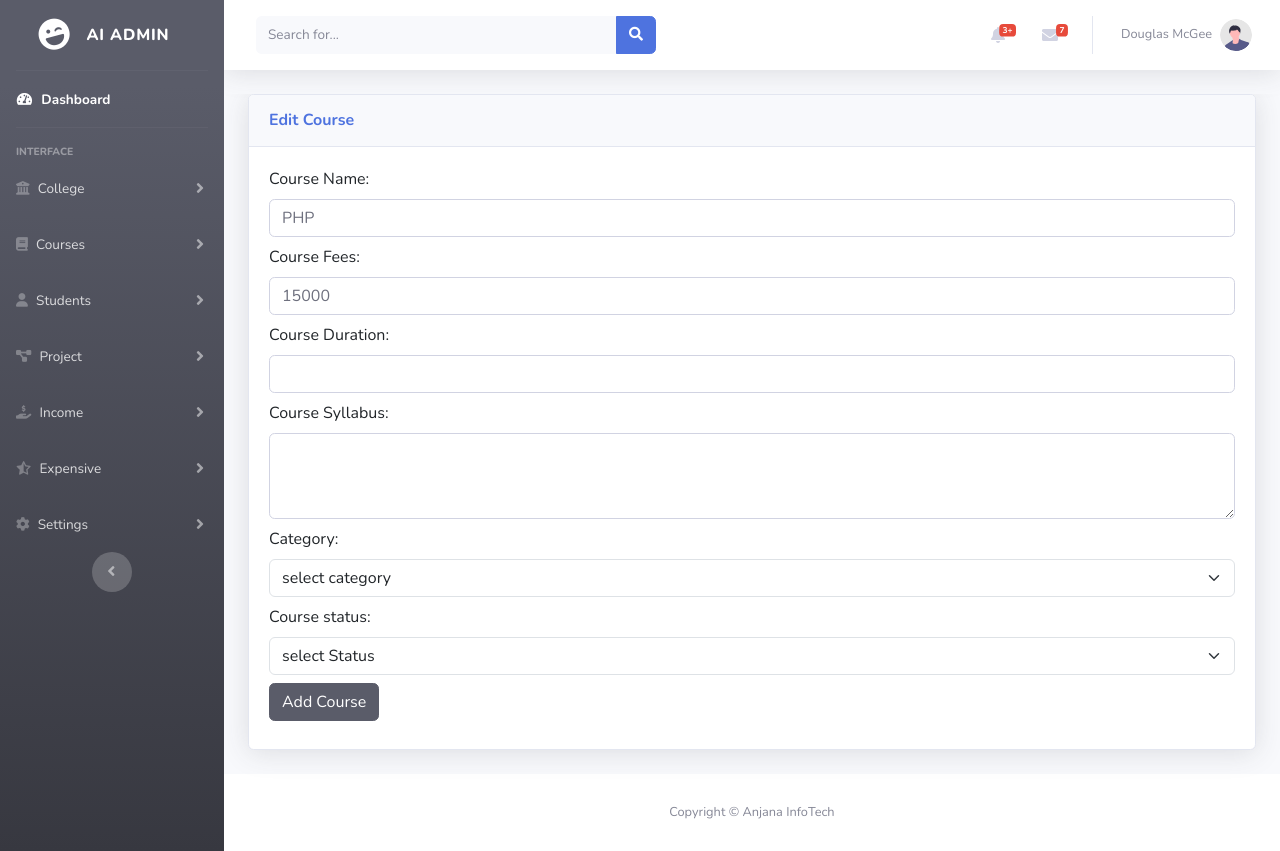
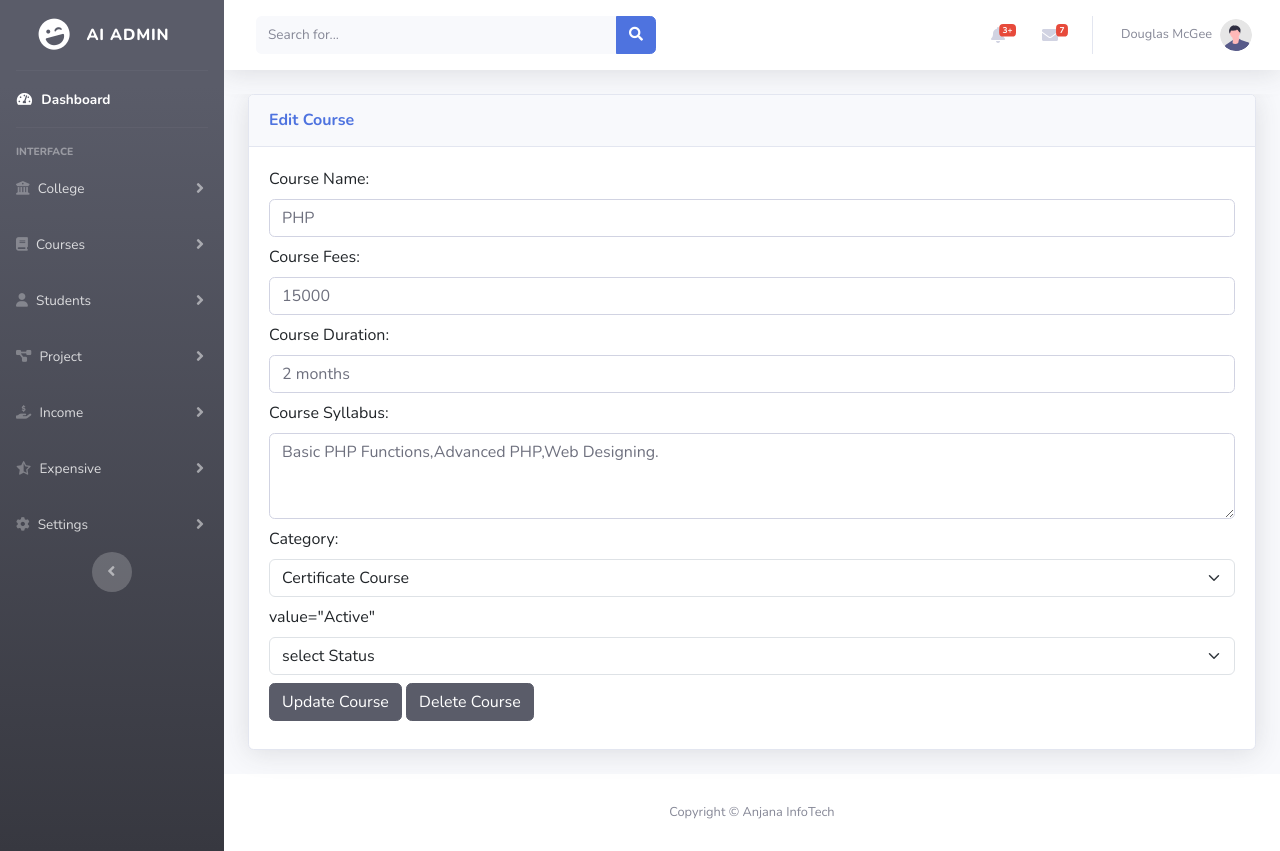
Before and after one commit to Balavignesh2503/ai-admin, a PHP site: page /addcourse.php?cid=1 in a window 1280 px wide. Run offline with PHP 8.4, Linux system fonts and the light colour scheme; data comes from the database, SQL or seed files in the repository; some libraries are stand-ins or nearby versions.

Commit message:
from laptop

```diff
--- a/addcourse.php
+++ b/addcourse.php
@@ -107,7 +107,7 @@
                                     <?php if (isset($_GET['cid'])){ ?>
                                         <div class="mb-2">
                                     <label for="exampleFormControlInput1" class="form-label">Course Duration:</label>
-                                    <input type="text" class="form-control" name="courseduration" id="exampleFormControlInput1">
+                                    <input type="text" value="<?php echo $coursedata['course_duration']?>" class="form-control" name="courseduration" id="exampleFormControlInput1">
                                 </div>
                                 <?php }else{?>
                                     <div class="mb-2">
@@ -118,7 +118,7 @@
                                     <?php if (isset($_GET['cid'])){ ?>
                                         <div class="mb-2">
                                     <label for="exampleFormControlTextarea1" class="form-label">Course Syllabus:</label>
-                                    <textarea class="form-control" name="coursesyllabus" id="exampleFormControlTextarea1" rows="3"></textarea>
+                                    <textarea class="form-control" name="coursesyllabus" id="exampleFormControlTextarea1" rows="3"><?php echo $coursedata['course_syllabus']?></textarea>
                                 </div>
                                 <?php }else{?>
                                     <div class="mb-2">
@@ -130,7 +130,7 @@
                                         <div class="mb-2">
                                     <label for="exampleFormControlTextarea1" class="form-label">Category:</label>
                                     <select class="form-select" aria-label="Default select example" name="category">
-                                        <option selected>select category</option>
+                                        <option selected><?php echo $coursedata['category']?></option>
                                         <option value="Internship">Internship</option>
                                         <option value="Certificate Course">certificate course</option>
                                         <option value="Project">project</option>
@@ -149,7 +149,7 @@
                                     <?php }?>
                                     <?php if (isset($_GET['cid'])){ ?>
                                         <div class="mb-2">
-                                    <label for="exampleFormControlInput1" class="form-label">Course status:</label>
+                                    <label for="exampleFormControlInput1" class="form-label">value="<?php echo $coursedata['status']?>"</label>
                                     <select class="form-select" aria-label="Default select example" name="status">
                                         <option selected>select Status</option>
                                         <option value="Active">Active</option>
@@ -168,7 +168,58 @@
                                     <?php }?>
                                     <?php if (isset($_GET['cid'])){ ?>
                                         <div class="mb-2">
-                                    <button type="submit" name="add" class="btn btn-dark">Add Course</button>
+                                        <button type="submit" name="edit" class="btn btn-dark">Update Course</button>
+                                    <?php
+                                            include('./db.php');
+                                            // session_start();
+                                            if (isset($_POST['edit'])) {
+                                                if (isset($_GET['cid'])) {
+                                                    $course_id = mysqli_real_escape_string($db, $_GET['cid']);
+                                                    //$course_id = mysqli_real_escape_string($db, $_POST['cid']);
+                                                    $coursename = mysqli_real_escape_string($db, $_POST['coursename']);
+                                                    $coursefees = mysqli_real_escape_string($db, $_POST['coursefees']);
+                                                    $courseduration = mysqli_real_escape_string($db, $_POST['courseduration']);
+                                                    $coursesyllabus = mysqli_real_escape_string($db, $_POST['coursesyllabus']);
+                                                    $category = mysqli_real_escape_string($db, $_POST['category']);
+                                                    $status = mysqli_real_escape_string($db, $_POST['status']);
+
+                                                    $query = "update addcourse set course_name='$coursename',course_fees='$coursefees',course_duration='$courseduration',course_syllabus='$coursesyllabus',category='$category',status='$status' where cid='$course_id' ";
+                                                    $ex = mysqli_query($db, $query);
+                                                    if ($ex) {
+                                                        // echo "Updated Successfully!!!";
+                                                        $_SESSION['message'] = "Course Updated Successfuly!!!";
+                                                        echo "<script>window.location.href='Listcourse.php'</script>";
+                                                        exit(0);
+                                                    } else {
+                                                        // echo "Not Updated!!! ";
+                                                        $_SESSION['message'] = "Course not Updated!!!";
+                                                        // header("Loction:editcourse.php");
+                                                        exit(0);
+                                                    }
+                                                }
+                                            } else {
+                                                // echo "cid is not set in POST data.";
+                                            }
+                                    ?>
+                                    <button type="submit" name="delete" class="btn btn-dark">Delete Course</button>
+                                    <?php
+                                            include('./db.php');
+                                            if (isset($_POST['delete'])) {
+                                                $course_id = mysqli_real_escape_string($db, $_GET['cid']);
+                                                $query = "DELETE from addcourse WHERE cid='$course_id'";
+                                                $ex = mysqli_query($db, $query);
+                                                if ($ex) {
+                                                    $_SESSION['message'] = "Course Deleted Successfuly!!!";
+                                                    echo "<script>window.location.href='Listcourse.php'</script>";
+                                                    exit(0);
+                                                } else {
+                                                    $_SESSION['message'] = "Course not Updated!!!";
+                                                    exit(0);
+                                                }
+                                            } else {
+                                                // echo "cid is not set in POST data.";
+                                            }
+                                    ?>
                                 </div>
                                 <?php }else{?>
                                     <div class="mb-2">
```
